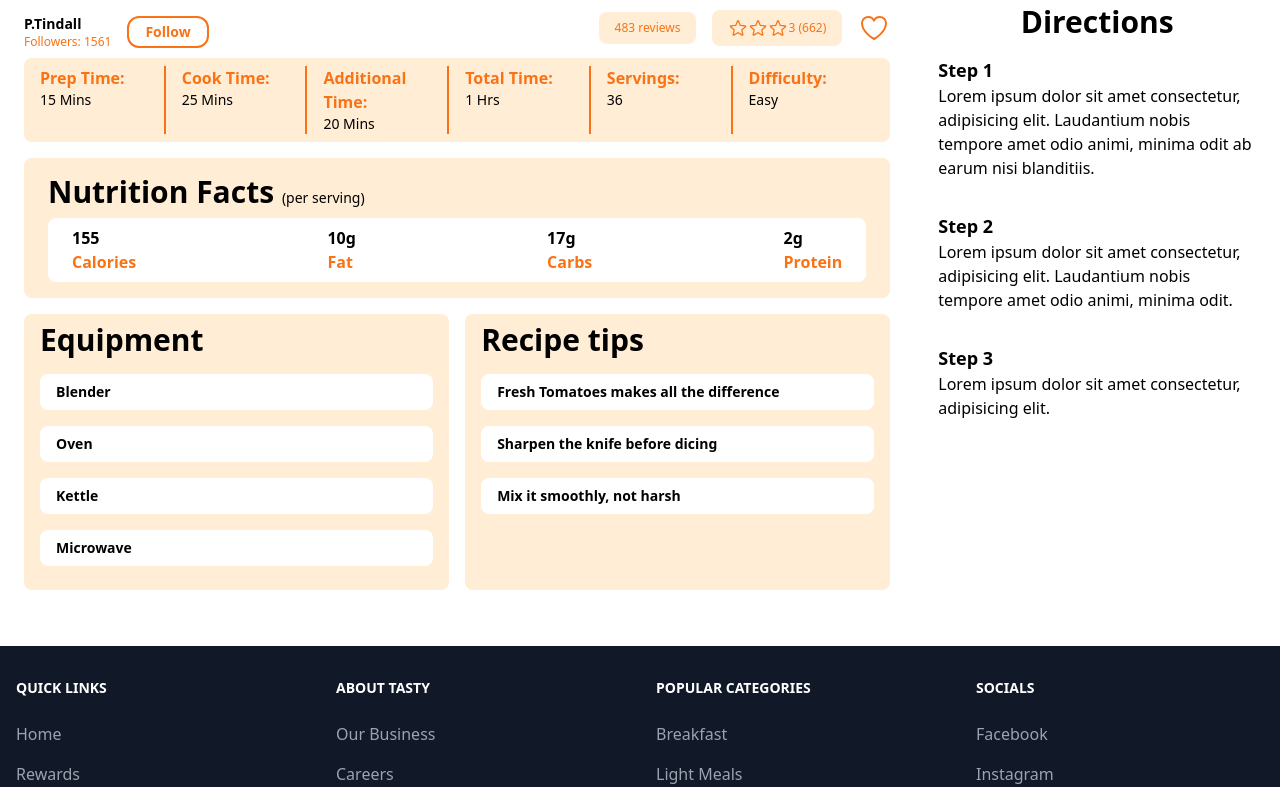
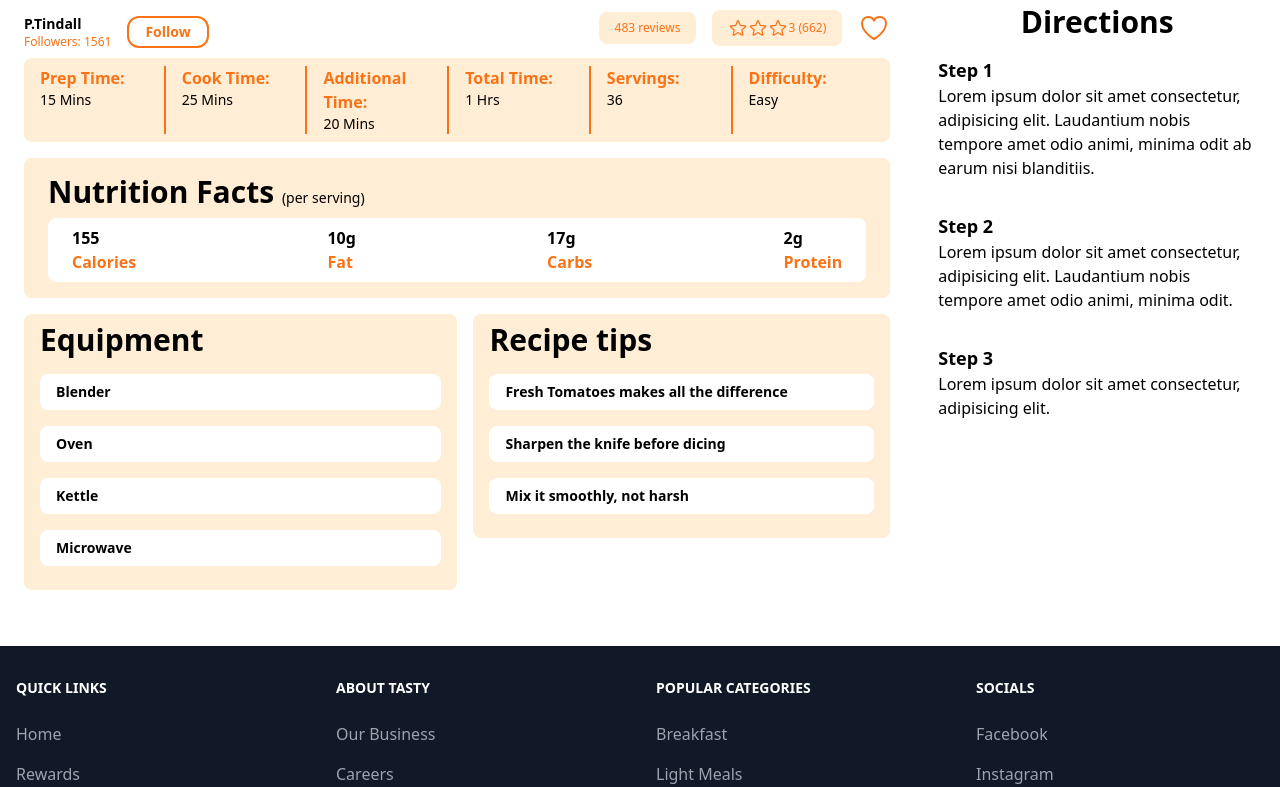
Before and after one commit to Jon-Felipe/Tasty-React, a React (Vite) app: page /recipe/1 in a window 1280 px wide. Shown: the part 592-1379 px from the top of the page. Built offline with nearby package versions, Linux system fonts and the light colour scheme.

Commit message:
styling updates

```diff
--- a/src/components/Recipe/Equipment.tsx
+++ b/src/components/Recipe/Equipment.tsx
@@ -9,7 +9,7 @@ type Props = {
 
 const Equipment = ({ equipment }: Props) => {
   return (
-    <RecipeCard className='mt-4 w-full'>
+    <RecipeCard className='w-full'>
       <h1 className='text-3xl font-bold'>Equipment</h1>
       <ul>
         {equipment?.map((item, index) => (
--- a/src/components/Recipe/Tips.tsx
+++ b/src/components/Recipe/Tips.tsx
@@ -9,7 +9,7 @@ type Props = {
 
 const Tips = ({ tips }: Props) => {
   return (
-    <RecipeCard className='mt-4 w-full'>
+    <RecipeCard className='w-full'>
       <h1 className='text-3xl font-bold'>Recipe tips</h1>
       <ul>
         {tips?.map((tip, index) => (
--- a/src/pages/SingleRecipe.tsx
+++ b/src/pages/SingleRecipe.tsx
@@ -82,11 +82,13 @@ const SingleRecipe = () => {
             carbs={recipe?.nutrition_facts.carbs}
             protein={recipe?.nutrition_facts.protein}
           />
-          <div className='md:flex md:gap-x-4'>
+          <div className='mt-4 md:flex md:gap-x-4'>
             {/* equipment */}
             <Equipment equipment={recipe?.equipment} />
             {/* recipe tips */}
-            <Tips tips={recipe?.recipeTips} />
+            <div className='mt-4 md:mt-0 w-full'>
+              <Tips tips={recipe?.recipeTips} />
+            </div>
           </div>
         </section>
       </section>
```
